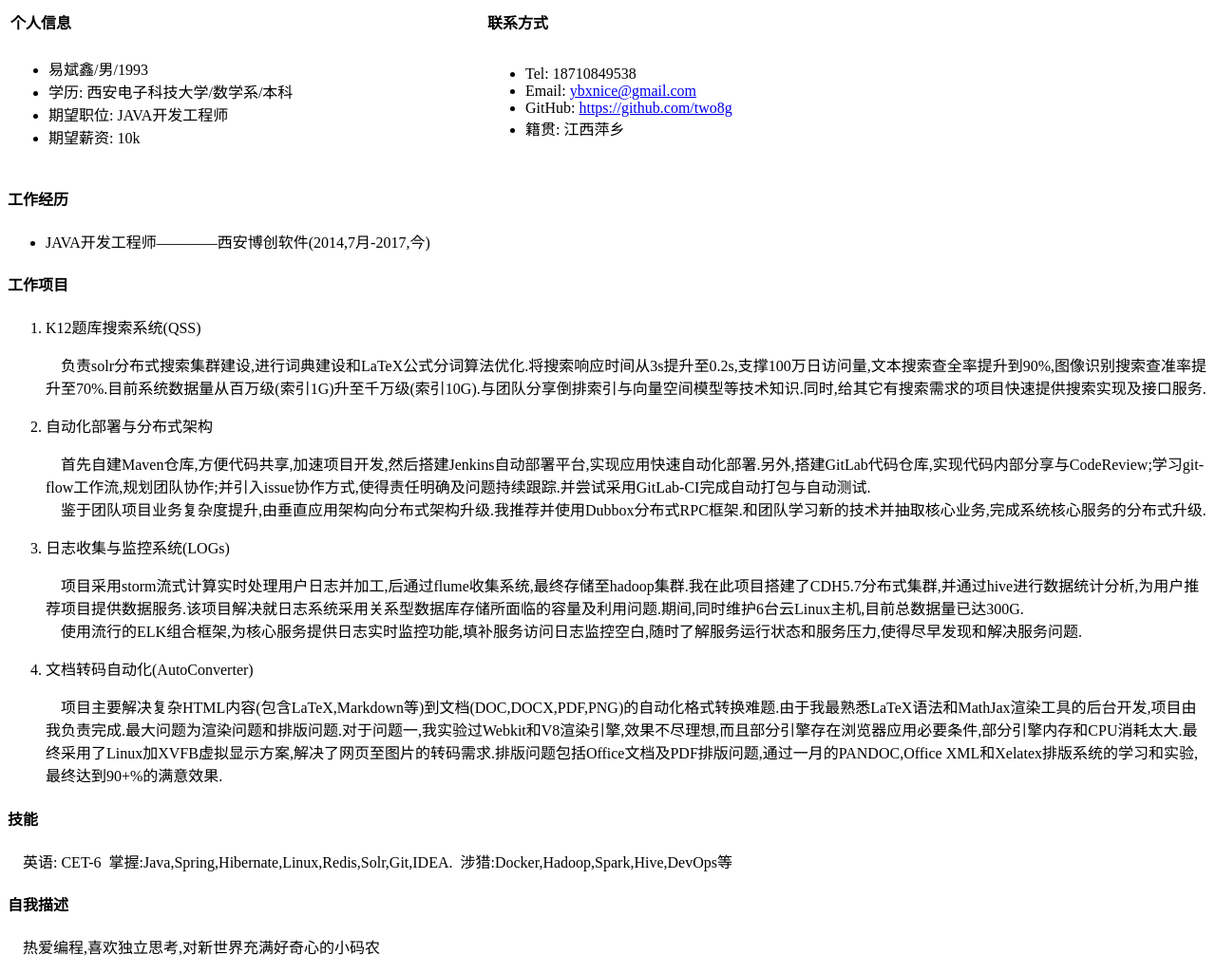
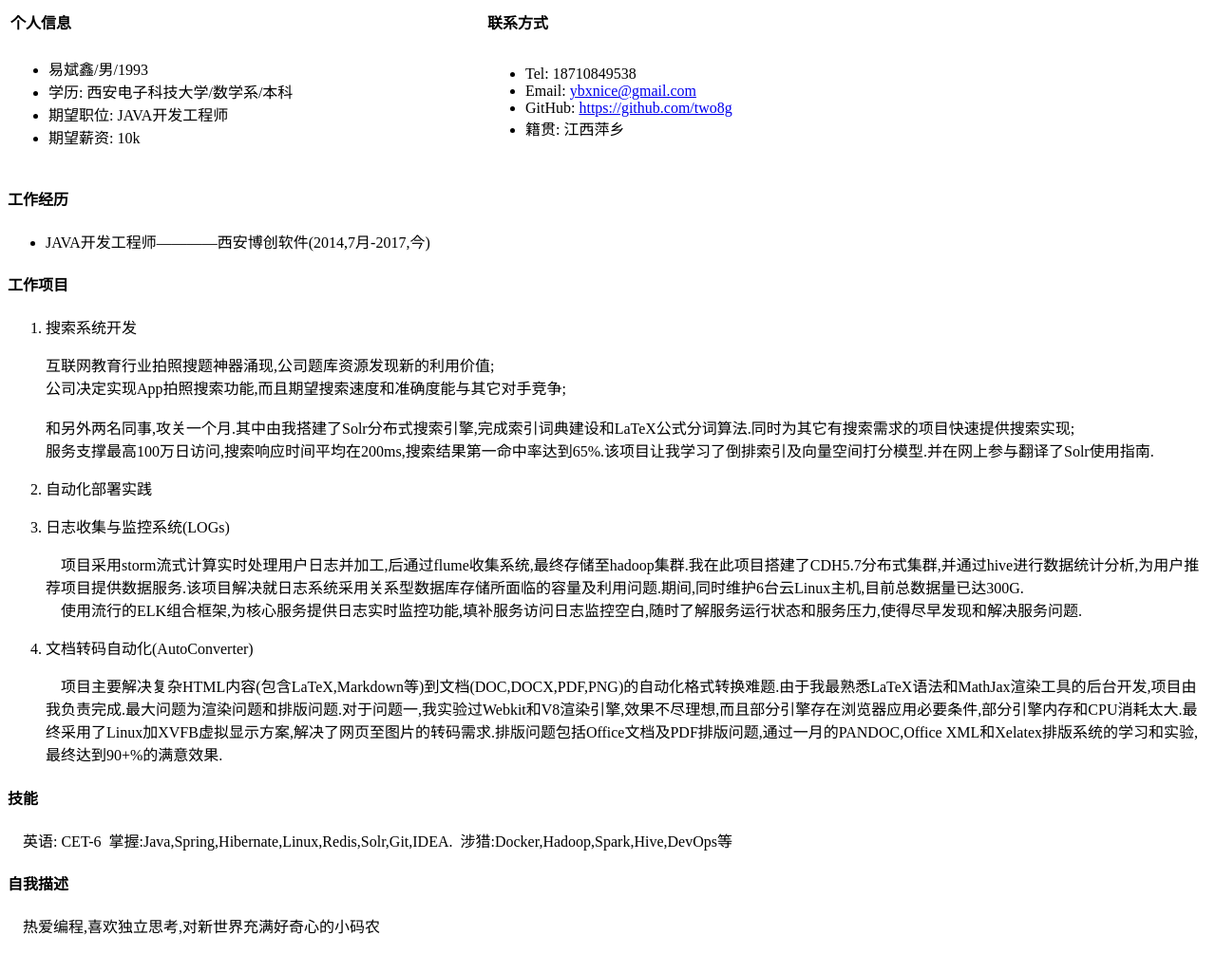
Before and after one commit to two8g/two8g.github.io, a Jekyll site: the page job/JAVA工程师.html, which Jekyll copies as it is, in a window 1280 px wide. Shown: the whole page at 95% size. Built offline with Jekyll 4.4.1, drawn with Linux system fonts in a browser that asks for light colours; after the commit the page ends 1003 px from its top, so only the background shows below that.

```diff
--- a/job/JAVA工程师.html
+++ b/job/JAVA工程师.html
@@ -91,15 +91,15 @@
               class="octicon octicon-link"></span></a>工作项目</span></h4>
       <ol>
         <li md-pos="281-446">
-          <p md-pos="284-301"><span md-pos="284-298">K12题库搜索系统(QSS)</span></p>
-          <p md-pos="310-446"><span md-pos="310-445">&nbsp;&nbsp;&nbsp;&nbsp;负责solr分布式搜索集群建设,进行词典建设和LaTeX公式分词算法优化.将搜索响应时间从3s提升至0.2s,支撑100万日访问量,文本搜索查全率提升到90%,图像识别搜索查准率提升至70%.目前系统数据量从百万级(索引1G)升至千万级(索引10G).与团队分享倒排索引与向量空间模型等技术知识.同时,给其它有搜索需求的项目快速提供搜索实现及接口服务.</span>
-          </p>
+          <p md-pos="284-301"><span md-pos="284-298">搜索系统开发</span></p>
         </li>
+        <p md-pos="23-251"><span md-pos="23-53">互联网教育行业拍照搜题神器涌现,公司题库资源发现新的利用价值;</span><br/>
+          <span md-pos="54-90">公司决定实现App拍照搜索功能,而且期望搜索速度和准确度能与其它对手竞争;</span><br/><br/>
+          <span md-pos="91-166">和另外两名同事,攻关一个月.其中由我搭建了Solr分布式搜索引擎,完成索引词典建设和LaTeX公式分词算法.同时为其它有搜索需求的项目快速提供搜索实现;</span><br/>
+          <span md-pos="167-250">服务支撑最高100万日访问,搜索响应时间平均在200ms,搜索结果第一命中率达到65%.该项目让我学习了倒排索引及向量空间打分模型.并在网上参与翻译了Solr使用指南.</span>
+        </p>
         <li md-pos="447-665">
-          <p md-pos="450-465"><span md-pos="450-462">自动化部署与分布式架构</span></p>
-          <p md-pos="475-665"><span md-pos="475-664">&nbsp;&nbsp;&nbsp;&nbsp;首先自建Maven仓库,方便代码共享,加速项目开发,然后搭建Jenkins自动部署平台,实现应用快速自动化部署.另外,搭建GitLab代码仓库,实现代码内部分享与CodeReview;学习git-flow工作流,规划团队协作;并引入issue协作方式,使得责任明确及问题持续跟踪.并尝试采用GitLab-CI完成自动打包与自动测试.<br/>
-    &nbsp;&nbsp;&nbsp;&nbsp;鉴于团队项目业务复杂度提升,由垂直应用架构向分布式架构升级.我推荐并使用Dubbox分布式RPC框架.和团队学习新的技术并抽取核心业务,完成系统核心服务的分布式升级.</span>
-          </p>
+          <p md-pos="450-465"><span md-pos="450-462">自动化部署实践</span></p>
         </li>
         <li md-pos="670-861">
           <p md-pos="673-686"><span md-pos="673-683">日志收集与监控系统(LOGs)</span></p>
```
Also changed, not shown: 1 other file.
